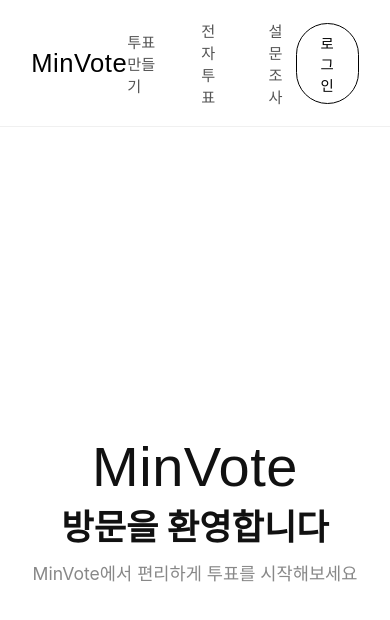
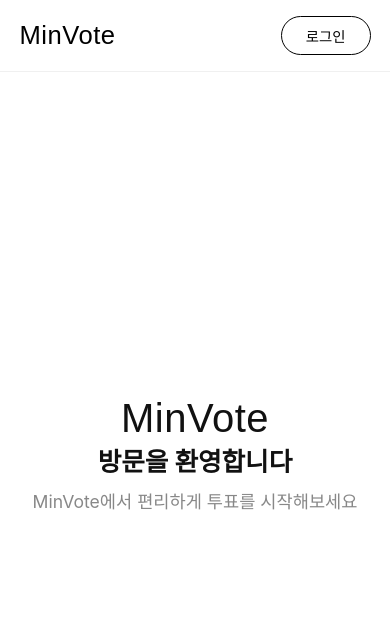
Before and after one commit to jaewons0227git/mdmskaminvote, a plain HTML site: page index.html in a window 390 px wide. Drawn offline with Linux system fonts and the light colour scheme; a web font is replaced by a local one.

Commit message:
Update index.html

```diff
--- a/index.html
+++ b/index.html
@@ -10,11 +10,13 @@
     <link href="https://fonts.googleapis.com/css2?family=Elms+Sans:ital,wght@0,100..900;1,100..900&display=swap" rel="stylesheet">
 
     <style>
+        /* 기본 초기화 */
         * { margin: 0; padding: 0; box-sizing: border-box; }
         body {
             font-family: -apple-system, BlinkMacSystemFont, "Segoe UI", Roboto, sans-serif;
             background-color: #ffffff;
             color: #333;
+            overflow-x: hidden;
         }
 
         .elms-font {
@@ -23,7 +25,7 @@
             letter-spacing: 0.5px;
         }
 
-        /* 상단바 */
+        /* 상단바 스타일 */
         .navbar {
             display: flex;
             justify-content: space-between;
@@ -37,11 +39,19 @@
             z-index: 1000;
         }
 
-        .logo { font-size: 1.6rem; color: #000; text-decoration: none; }
+        .logo { font-size: 1.6rem; color: #000; text-decoration: none; cursor: pointer; }
+
         .nav-links { list-style: none; display: flex; gap: 2.5rem; align-items: center; }
-        .nav-links a { text-decoration: none; color: #555; font-size: 0.95rem; font-weight: 500; }
+        .nav-links a {
+            text-decoration: none;
+            color: #555;
+            font-size: 0.95rem;
+            font-weight: 500;
+            transition: color 0.2s;
+        }
+        .nav-links a:hover { color: #000; }
 
-        /* 버튼 스타일 */
+        /* 인증 섹션 및 반원형 버튼 */
         .auth-section { display: flex; align-items: center; gap: 1.2rem; }
         .login-trigger-btn, .logout-btn {
             padding: 8px 24px;
@@ -59,7 +69,21 @@
         }
         .user-info { font-size: 0.9rem; font-weight: 600; color: #333; }
 
-        /* 모달 오버레이 */
+        /* 중앙 메인 콘텐츠 */
+        .hero-section {
+            display: flex;
+            flex-direction: column;
+            justify-content: center;
+            align-items: center;
+            height: calc(100vh - 80px);
+            text-align: center;
+            padding: 0 20px;
+        }
+        .hero-brand { font-size: 3.5rem; color: #111; margin-bottom: 0.5rem; }
+        .hero-title { font-size: 2.2rem; font-weight: 700; color: #111; }
+        .hero-subtitle { font-size: 1.1rem; color: #888; margin-top: 10px; }
+
+        /* 모던 모달 (블러 배경) */
         .modal-overlay {
             position: fixed;
             top: 0; left: 0; width: 100%; height: 100%;
@@ -71,7 +95,6 @@
             align-items: center;
             z-index: 2000;
         }
-
         .modal-content {
             background: rgba(255, 255, 255, 0.9);
             padding: 3.5rem 2.5rem;
@@ -82,9 +105,9 @@
             text-align: center;
             border: 1px solid rgba(255, 255, 255, 0.3);
         }
-
         .modal-content h2 { font-size: 2.2rem; margin-bottom: 2rem; color: #000; }
 
+        /* 입력창 디자인 */
         .login-form input {
             width: 100%;
             padding: 16px 22px;
@@ -113,28 +136,26 @@
         }
         .login-submit:hover { background: #000; color: #fff; }
 
-        /* 중앙 메인 콘텐츠 */
-        .hero-section {
-            display: flex; flex-direction: column; justify-content: center;
-            align-items: center; height: calc(100vh - 80px); text-align: center;
+        /* 모바일 대응 */
+        @media (max-width: 768px) {
+            .navbar { padding: 1rem 5%; }
+            .nav-links { display: none; }
+            .hero-brand { font-size: 2.5rem; }
+            .hero-title { font-size: 1.6rem; }
         }
-        .hero-brand { font-size: 3.5rem; color: #111; margin-bottom: 0.5rem; }
-        .hero-title { font-size: 2.2rem; font-weight: 700; color: #111; }
-        .hero-subtitle { font-size: 1.1rem; color: #888; margin-top: 10px; }
     </style>
 </head>
 <body>
 
     <nav class="navbar">
-        <a href="#" class="logo elms-font">MinVote</a>
+        <a href="index.html" class="logo elms-font">MinVote</a>
         <ul class="nav-links">
-            <li><a href="#">투표만들기</a></li>
+            <li><a href="index.html">투표만들기</a></li>
             <li><a href="#">전자투표</a></li>
-            <li><a href="#">설문조사</a></li>
+            <li><a href="survey-create.html">설문조사</a></li>
         </ul>
         <div class="auth-section" id="auth-section">
-            <button class="login-trigger-btn" onclick="openModal()">로그인</button>
-        </div>
+            </div>
     </nav>
 
     <main class="hero-section">
@@ -159,13 +180,12 @@
 
     <script>
         const API_URL = "https://jaewondev2.pythonanywhere.com/check-access";
+        const modalOverlay = document.getElementById('loginModal');
 
         window.onload = updateAuthUI;
 
-        // 드래그로 인한 모달 닫힘 방지 로직
-        const modalOverlay = document.getElementById('loginModal');
+        /* --- 드래그 시 모달 닫힘 방지 로직 --- */
         modalOverlay.addEventListener('mousedown', (e) => {
-            // 클릭 시작이 overlay(배경)일 때만 닫기 후보로 등록
             if (e.target === modalOverlay) {
                 modalOverlay.setAttribute('data-should-close', 'true');
             } else {
@@ -174,7 +194,6 @@
         });
 
         modalOverlay.addEventListener('mouseup', (e) => {
-            // 클릭 시작과 끝이 모두 overlay일 때만 닫음
             if (e.target === modalOverlay && modalOverlay.getAttribute('data-should-close') === 'true') {
                 closeModal();
             }
@@ -183,11 +202,12 @@
         function openModal() { modalOverlay.style.display = 'flex'; }
         function closeModal() { modalOverlay.style.display = 'none'; }
 
+        /* --- 로그인 처리 --- */
         async function handleLogin() {
             const id = document.getElementById('userId').value;
             const pw = document.getElementById('userPw').value;
 
-            if(!id || !pw) { alert("아이디와 비밀번호를 입력해주세요."); return; }
+            if(!id || !pw) { alert("정보를 모두 입력해주세요."); return; }
 
             try {
                 const response = await fetch(API_URL, {
@@ -198,34 +218,39 @@
 
                 const data = await response.json();
 
-                // 백엔드 응답 키값 'success'에 맞춰 수정
+                // 백엔드 응답 success: True 조건 확인
                 if (data.success === true) {
                     localStorage.setItem('minvote_user', id);
                     updateAuthUI();
                     closeModal();
                 } else {
-                    alert(data.message || "로그인에 실패했습니다.");
+                    alert(data.message || "아이디 또는 비밀번호가 틀렸습니다.");
                 }
             } catch (error) {
                 alert("서버 연결에 실패했습니다.");
             }
         }
 
+        /* --- 로그아웃 처리 --- */
         function handleLogout() {
             localStorage.removeItem('minvote_user');
             updateAuthUI();
         }
 
+        /* --- 로그인 상태에 따른 UI 업데이트 --- */
         function updateAuthUI() {
             const authSection = document.getElementById('auth-section');
             const user = localStorage.getItem('minvote_user');
+
             if (user) {
                 authSection.innerHTML = `
                     <span class="user-info elms-font">${user}님</span>
                     <button class="logout-btn" onclick="handleLogout()">로그아웃</button>
                 `;
             } else {
-                authSection.innerHTML = `<button class="login-trigger-btn" onclick="openModal()">로그인</button>`;
+                authSection.innerHTML = `
+                    <button class="login-trigger-btn" onclick="openModal()">로그인</button>
+                `;
             }
         }
     </script>
```
